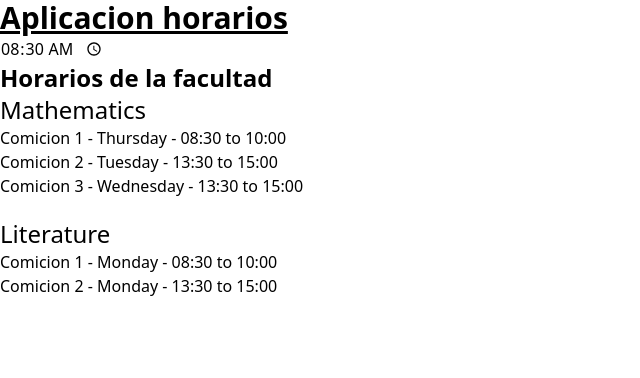
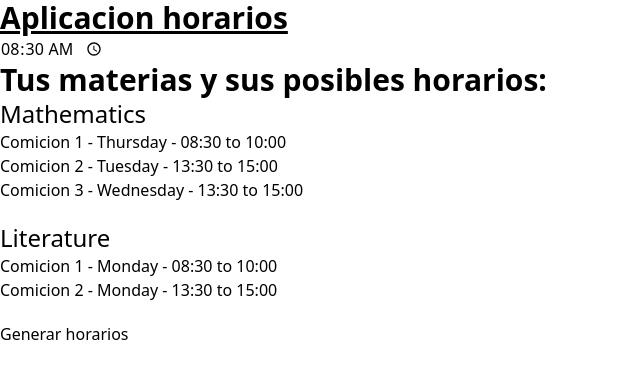
Before and after one commit to JLorenzoCD/Permutador-Horarios, a React (Vite) app: page / in a window 1280 px wide. Shown: the top 378 px of the page, without its empty margins (0-640 px from the left). Built offline with nearby package versions, Linux system fonts and the light colour scheme.

Commit message:
First steps: generating the matrix to later fill with the schedules

```diff
--- a/src/layout/index.tsx
+++ b/src/layout/index.tsx
@@ -2,89 +2,23 @@ import { useState } from 'react';
 
 import type { ChangeEvent } from 'react';
 
-enum Days {
-	MONDAY = 'Monday',
-	TUESDAY = 'Tuesday',
-	WEDNESDAY = 'Wednesday',
-	THURSDAY = 'Thursday',
-	FRIDAY = 'Friday',
-	SATURDAY = 'Saturday',
-	SUNDAY = 'Sunday',
-}
+import { subjectsExample } from './../data';
+import GenerateSchedules from '../utils/GenerateSchedules';
 
 function Layout() {
 	const [time, setTime] = useState('08:30');
+
+	const data = [...subjectsExample];
 
 	const handleChangeInputTime = (e: ChangeEvent<HTMLInputElement>) => {
 		setTime(e.target.value);
 	};
 
-	// Ejempolo basico sobre una pestaña con sus respectivas materias y horarios de cursado
-	const dataExample = {
-		title: 'Horarios de la facultad',
-		subjects: [
-			{
-				id: 1,
-				subject: 'Mathematics',
-				possible_schedules: [
-					{
-						id: 1,
-						name: 'Comicion 1',
-						time: {
-							day: Days.THURSDAY,
-							start: '08:30',
-							end: '10:00',
-						},
-					},
-					{
-						id: 2,
-						name: 'Comicion 2',
-						time: {
-							day: Days.TUESDAY,
-							start: '13:30',
-							end: '15:00',
-						},
-					},
-					{
-						id: 3,
-						name: 'Comicion 3',
-						time: {
-							day: Days.WEDNESDAY,
-							start: '13:30',
-							end: '15:00',
-						},
-					},
-				],
-			},
-			{
-				id: 2,
-				subject: 'Literature',
-				possible_schedules: [
-					{
-						id: 1,
-						name: 'Comicion 1',
-						time: {
-							day: Days.MONDAY,
-							start: '08:30',
-							end: '10:00',
-						},
-					},
-					{
-						id: 2,
-						name: 'Comicion 2',
-						time: {
-							day: Days.MONDAY,
-							start: '13:30',
-							end: '15:00',
-						},
-					},
-				],
-			},
-		],
+	const createSchedules = () => {
+		const horarios = new GenerateSchedules(data);
+
+		console.log('La matiz que servira de base para crear todos los posibles horarios es => ', horarios.scheduleMatrix);
 	};
-	/*
-	La idea es crear una matriz en la cual las filas sean "los dias" y las columnas "los posibles horarios", y una vez que el usuario coloque todos los datos sobre las materias y sus posibles horarios, recorrer cada uno para crear todos los posibles
-    */
 	return (
 		<>
 			<header>
@@ -96,9 +30,11 @@ function Layout() {
 				</label>
 
 				<br />
-				<h2 className='text-2xl font-bold'>{dataExample.title}</h2>
+				{data && (
+					<>
+						<h2 className='text-3xl font-bold'>Tus materias y sus posibles horarios:</h2>
 						<ul>
-					{dataExample.subjects.map((subject) => (
+							{data.map((subject) => (
 								<li key={subject.id} className='mb-5'>
 									<h3 className='text-2xl'>{subject.subject}</h3>
 									<ul>
@@ -111,6 +47,13 @@ function Layout() {
 								</li>
 							))}
 						</ul>
+					</>
+				)}
+				<div className='mt-5'>
+					<button type='button' onClick={createSchedules}>
+						Generar horarios
+					</button>
+				</div>
 			</main>
 			<footer></footer>
 		</>
```
Lines whose indentation alone changed are shown as unchanged.
